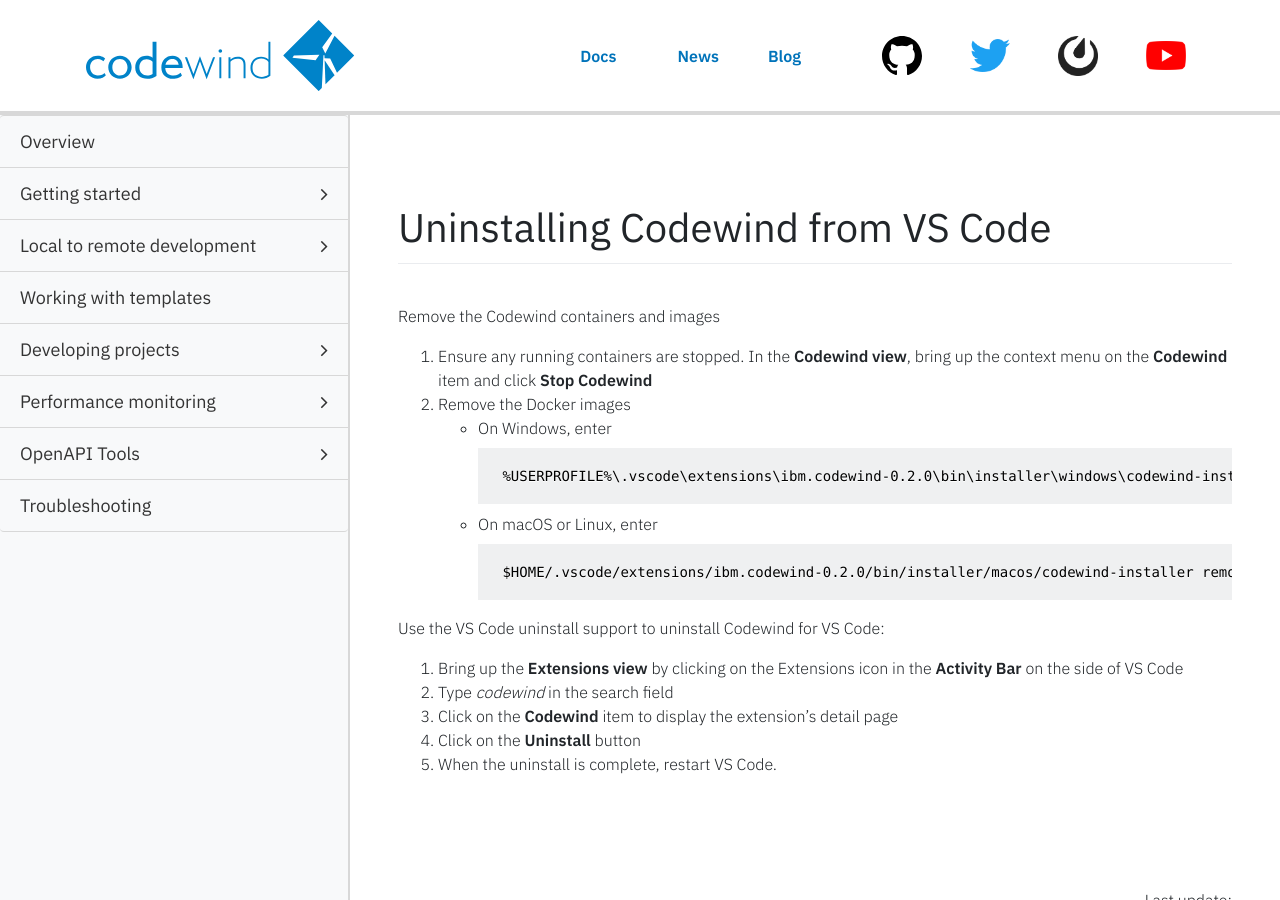
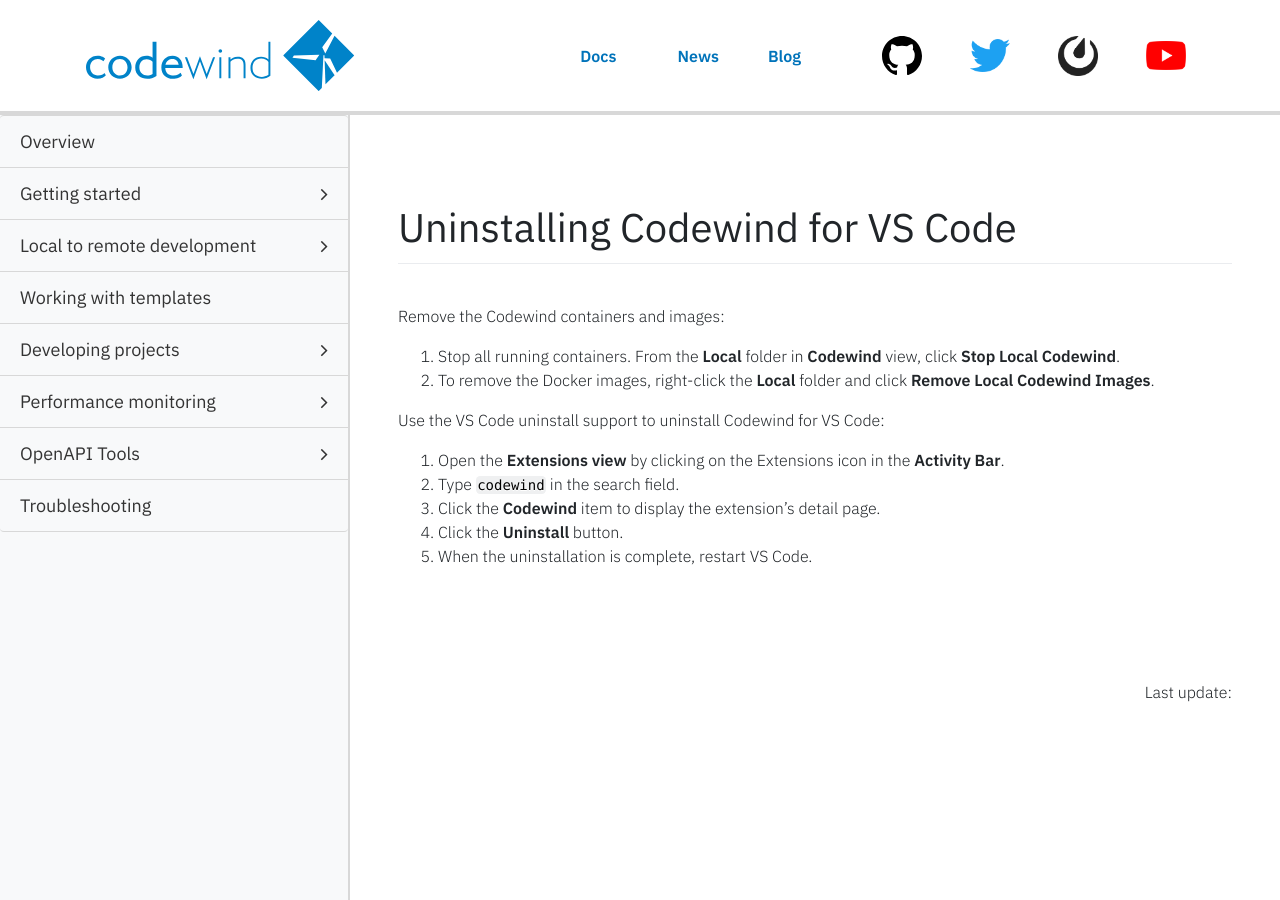
Before and after one commit to eclipse-archived/codewind-docs, a Jekyll site: the page built from docs/_documentations/mdt-vsc-uninstall.md, in a window 1280 px wide and 900 px high. Built offline with Jekyll 4.4.1, drawn with Linux system fonts in a browser that asks for light colours; nearby versions of some CDN libraries; comment, search, counter and statistics services are not loaded.

Commit message:
Simplifying removing containers and images
PR for https://github.com/eclipse/codewind/issues/2076

````diff
--- a/docs/_documentations/mdt-vsc-uninstall.md
+++ b/docs/_documentations/mdt-vsc-uninstall.md
@@ -1,34 +1,21 @@
 ---
 layout: docs
 title: Uninstalling Codewind for VS Code
-description: How to uninstall Codewind from VS Code
+description: Uninstalling Codewind for VS Code
 keywords: uninstall, remove, delete, tools, eclipse, uninstalling Codewind for VS Code
 duration: 1 minute
 permalink: mdt-vsc-uninstall
 type: document
-order: 70
-parent: mdt-vsc-overview
 ---
 
-# Uninstalling Codewind from VS Code
-
-Remove the Codewind containers and images
-
-1. Ensure any running containers are stopped.  In the **Codewind view**, bring up the context menu on the **Codewind** item and click **Stop Codewind**
-2. Remove the Docker images
-    - On Windows, enter
-    ```bash
-    %USERPROFILE%\.vscode\extensions\ibm.codewind-0.2.0\bin\installer\windows\codewind-installer.exe remove
-    ```
-    - On macOS or Linux, enter
-    ```bash
-    $HOME/.vscode/extensions/ibm.codewind-0.2.0/bin/installer/macos/codewind-installer remove
-    ```
+# Uninstalling Codewind for VS Code
+Remove the Codewind containers and images:
+1. Stop all running containers. From the **Local** folder in **Codewind** view, click **Stop Local Codewind**.
+2. To remove the Docker images, right-click the **Local** folder and click **Remove Local Codewind Images**.
 
 Use the VS Code uninstall support to uninstall Codewind for VS Code:
-
-1. Bring up the **Extensions view** by clicking on the Extensions icon in the **Activity Bar** on the side of VS Code
-2. Type *codewind* in the search field
-3. Click on the **Codewind** item to display the extension's detail page
-4. Click on the **Uninstall** button
-5. When the uninstall is complete, restart VS Code.
+1. Open the **Extensions view** by clicking on the Extensions icon in the **Activity Bar**.
+2. Type `codewind` in the search field.
+3. Click the **Codewind** item to display the extension's detail page.
+4. Click the **Uninstall** button.
+5. When the uninstallation is complete, restart VS Code.
````
